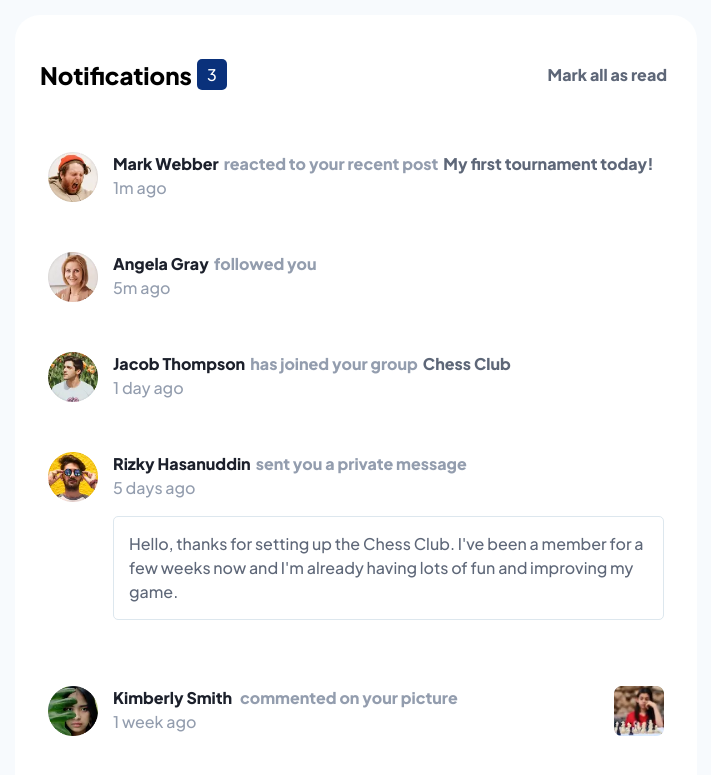
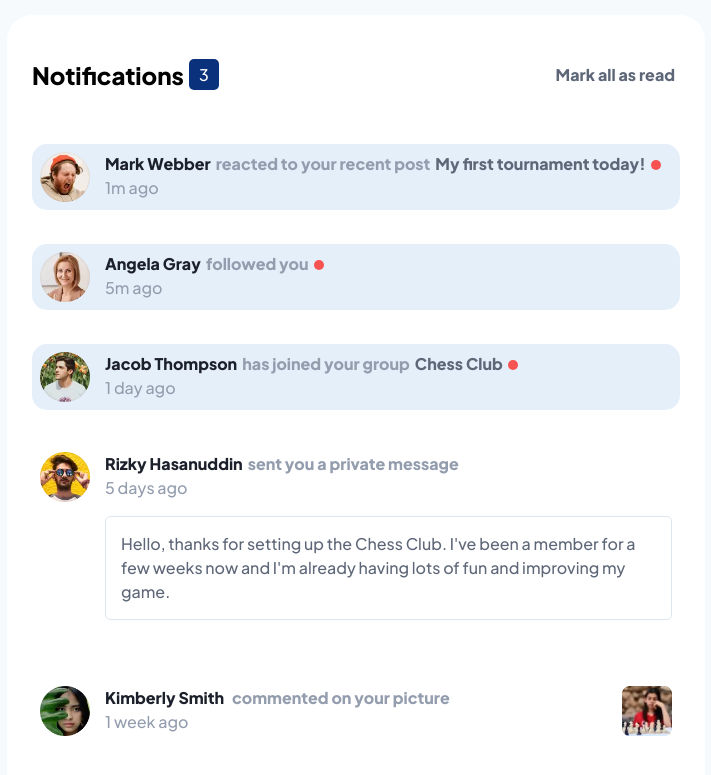
Before and after one commit to lmpko/frontendmentor-notifications-page-main, a React app: page / in a window 1280 px wide. Shown: the top 775 px of the page, without its empty margins (284-995 px from the left). Built offline with nearby package versions, Linux system fonts and the light colour scheme.

Commit message:
added status to indicate is new to data notification, added css to indicated is new notification, and make funcionality to mark all as read

```diff
--- a/app.css
+++ b/app.css
@@ -25,7 +25,7 @@ body{
 }
 
 main{
-    max-width: 39.5rem ;
+    max-width: 40.5rem ;
     margin: .9375rem ;
 }
 
@@ -125,6 +125,19 @@ a:hover{
     color: var(--secondary-color);
 }
 
+.is-new{
+    border-radius: .9375rem ;
+    background-color: var(--fouthary-color-light);
+}
+
+.new-indicator{
+    background-color: var(--primary-color);
+    border-radius: 50%;
+    width: .625rem;
+    height: .625rem;
+    display: inline-flex;
+}
+
 @media screen and (min-width: 48rem){
     main{
         background-color: var(--tertiary-color);
--- a/data.js
+++ b/data.js
@@ -4,47 +4,54 @@ export const data =[
       "action": "reacted to your recent post",
       "post": "My first tournament today!",
       "timestamp": "1m ago",
-      "avatar" : require("/assets/images/avatar-mark-webber.webp")
+      "avatar" : require("/assets/images/avatar-mark-webber.webp"),
+      "status" : "unread"
     },
     {
       "name": "Angela Gray",
       "action": "followed you",
       "timestamp": "5m ago",
-      "avatar": require("/assets/images/avatar-angela-gray.webp")
+      "avatar": require("/assets/images/avatar-angela-gray.webp"),
+      "status" : "unread"
     },
     {
       "name": "Jacob Thompson",
       "action": "has joined your group",
       "club": "Chess Club",
       "timestamp": "1 day ago",
-      "avatar": require("/assets/images/avatar-jacob-thompson.webp")
+      "avatar": require("/assets/images/avatar-jacob-thompson.webp"),
+      "status" : "unread"
     },
     {
       "name": "Rizky Hasanuddin",
       "action": "sent you a private message",
       "timestamp": "5 days ago",
       "message" : "Hello, thanks for setting up the Chess Club. I've been a member for a few weeks now and I'm already having lots of fun and improving my game.",
-      "avatar": require("/assets/images/avatar-rizky-hasanuddin.webp")
+      "avatar": require("/assets/images/avatar-rizky-hasanuddin.webp") ,
+      "status" : "read"
     },
     {
       "name": "Kimberly Smith",
       "action": " commented on your picture",
       "picture": require("/assets/images/image-chess.webp"),
       "timestamp": "1 week ago",
-      "avatar": require("/assets/images/avatar-kimberly-smith.webp")
+      "avatar": require("/assets/images/avatar-kimberly-smith.webp"),
+      "status" : "read"
     },
     {
       "name": "Nathan Peterson",
       "action": "reacted to your recent post",
       "post": "5 end-game strategies to increase your win rate",
       "timestamp": "2 weeks ago",
-      "avatar": require("/assets/images/avatar-nathan-peterson.webp")
+      "avatar": require("/assets/images/avatar-nathan-peterson.webp"),
+      "status" : "read"
     },
     {
       "name": "Anna Kim",
       "action": "left the group",
       "club": "Chess Club",
       "timestamp": "2 weeks ago",
-      "avatar": require("/assets/images/avatar-anna-kim.webp")
+      "avatar": require("/assets/images/avatar-anna-kim.webp"),
+      "status" : "read"
     }
   ]
--- a/src/LayoutComponent.js
+++ b/src/LayoutComponent.js
@@ -1,18 +1,31 @@
-import React from 'react'
+import React, {useState} from 'react'
 import NotificationComponent from './NotificationComponent'
+import { data } from "/data"
 
 const LayouComponent = () => {
+
+  const [notificationData, setNotificationData] = useState(data);
+  const unreadData = notificationData.filter((item) => item.status === 'unread');
+
+  const markAllAsRead = () => {
+    const updatedData = notificationData.map((item) => {
+      return { ...item, status: 'read' };
+    });
+
+    setNotificationData(updatedData);
+  };
+
   return (
     <section>
         <div className='notif-panel'>
           <div>
             <h1>Notifications</h1>
-            <span className='number-of-new-notifications'>3</span>
+            <span className='number-of-new-notifications'>{unreadData.length}</span>
           </div>
 
-          <a href="" className='mark-all-as-read'>Mark all as read</a>
+          <a href="#" className='mark-all-as-read' onClick={markAllAsRead}>Mark all as read</a>
         </div>
-        <NotificationComponent/>
+        <NotificationComponent data={notificationData}/>
     </section>
   )
 }
--- a/src/NotificationComponent.js
+++ b/src/NotificationComponent.js
@@ -1,20 +1,21 @@
 import React from 'react'
-import { data } from "/data"
 
 
-const NotificationComponent = () => {
+
+const NotificationComponent = ({data}) => {
   return (
     <>
 
         {data.map((item, key) => (
-            <div className='notification-card' key={key}>
+            <div className={`notification-card ${item?.status === 'unread' ? 'is-new' : ''}`} key={key}>
               <div className='notification-avatar-texts-container'>
                 {item?.avatar && <img src={item?.avatar} alt={item?.name}/>}
                 <div className='notification-texts'>
-                    {item?.name && <a href="" className='author-name'>{item?.name}</a>}
+                    {item?.name && <a href="#" className='author-name'>{item?.name}</a>}
                     {item?.action && <h3 className='notif-action'>{item?.action}</h3>}
-                    {item?.post && <a href="" className='notif-post'>{item?.post}</a>}
-                    {item?.club && <a href="" className='notif-club'>{item?.club}</a>}
+                    {item?.post && <a href="#" className='notif-post'>{item?.post}</a>}
+                    {item?.club && <a href="#" className='notif-club'>{item?.club}</a>}
+                    {item?.status === 'unread' && <div className='new-indicator'></div>}
                     {item?.timestamp  && <span className='notif-timestamp'>{item?.timestamp}</span>}
                     {item?.message && <p className='notif-message'>{item?.message}</p>}
                 </div>
```
